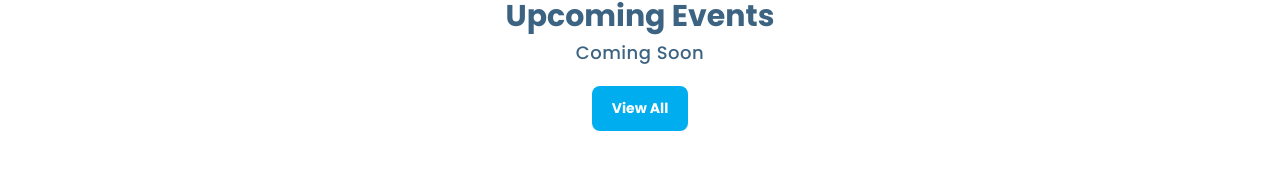
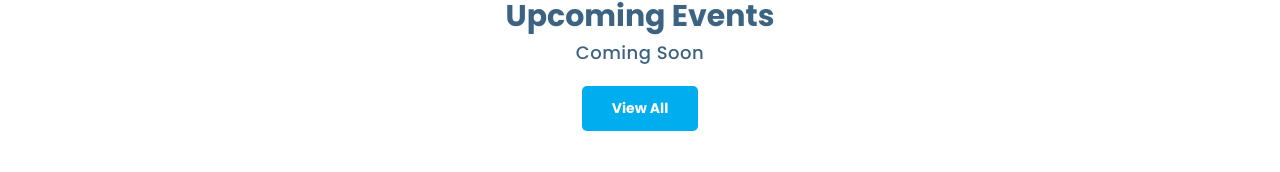
Before and after one commit to euitsol/sanity_euit_version2, a React (Create React App) app: page /events in a window 1280 px wide. Shown: the part 628-800 px from the top of the page. Built offline with nearby package versions, Linux system fonts and the light colour scheme.

Commit message:
modified html file

```diff
--- a/src/Events/Events.css
+++ b/src/Events/Events.css
@@ -22,11 +22,11 @@
     font-size: 14px;
     font-weight: 700;
     background-color: #00AEEF;
-    padding: 12px 20px;
+    padding: 12px 30px;
     border: none;
     outline: none;
     cursor: pointer;
     color: #fff;
-    border-radius: 8px;
+    border-radius: 5px;
     margin: 20px 0;
 }
--- a/src/pages/Home/Courses/Courses.js
+++ b/src/pages/Home/Courses/Courses.js
@@ -1,4 +1,4 @@
-import React, { useEffect, useState } from 'react'
+import React from 'react'
 import useCourses from '../../../Hooks/useCourses'
 import Loading from '../../Loading/Loading';
 import SingleCourseDesign from '../SingleCourseDesign/SingleCourseDesign'
@@ -6,7 +6,6 @@
 
 function Courses() {
   const [courses, loading, error, course_prod] = useCourses([])
-  console.log(course_prod)
   if(loading){
     return(<Loading></Loading>)
   }
--- a/src/pages/Home/SingleCourseDesign/SingleCourseDesign.js
+++ b/src/pages/Home/SingleCourseDesign/SingleCourseDesign.js
@@ -5,7 +5,6 @@
     console.log(props.course.image.asset.url)
     const {_id, course_name, course_price, course_duration, total_class } = props.course;
     const image = props.course.image.asset.url;
-    console.log(image)
   return (
     <div className='card'>
         <img src={image} alt="" />
```
Also changed, not shown: public/index.html (+1 -21 lines).
